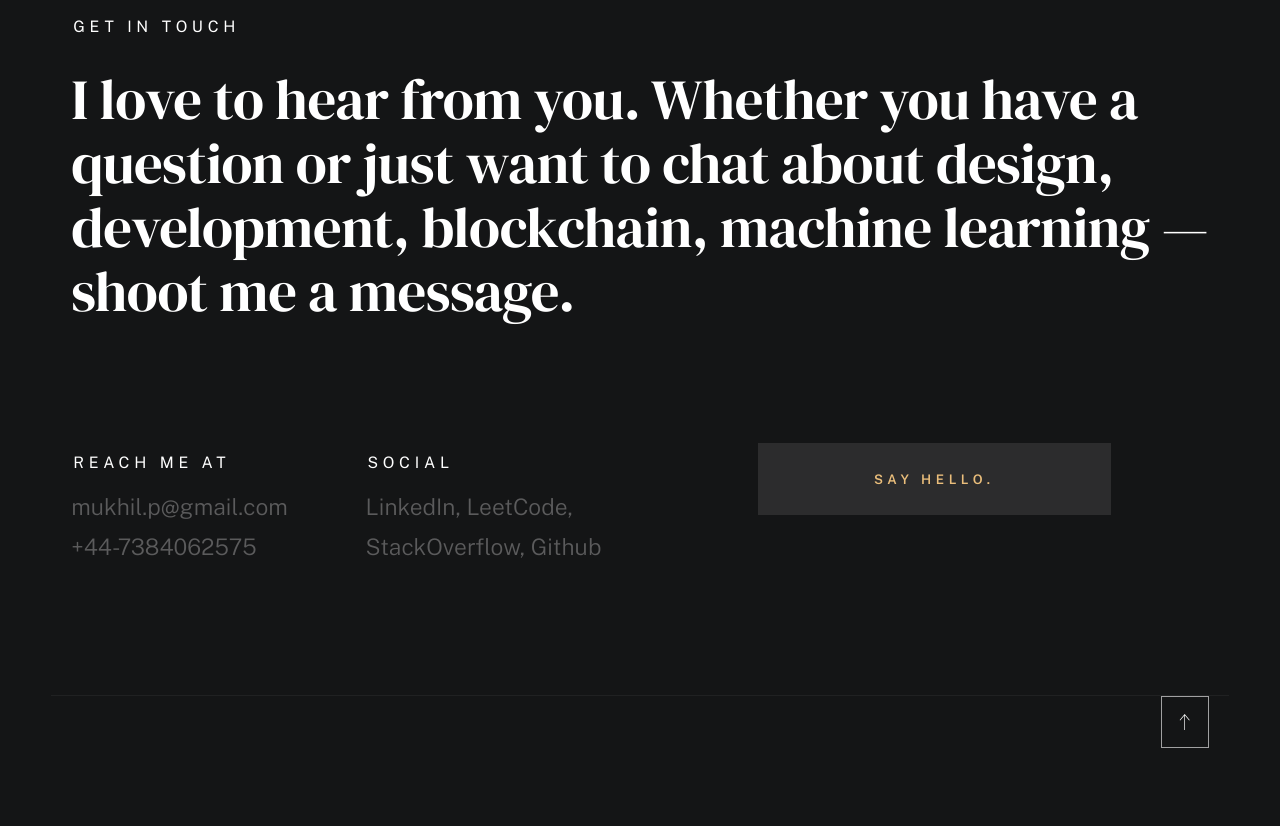
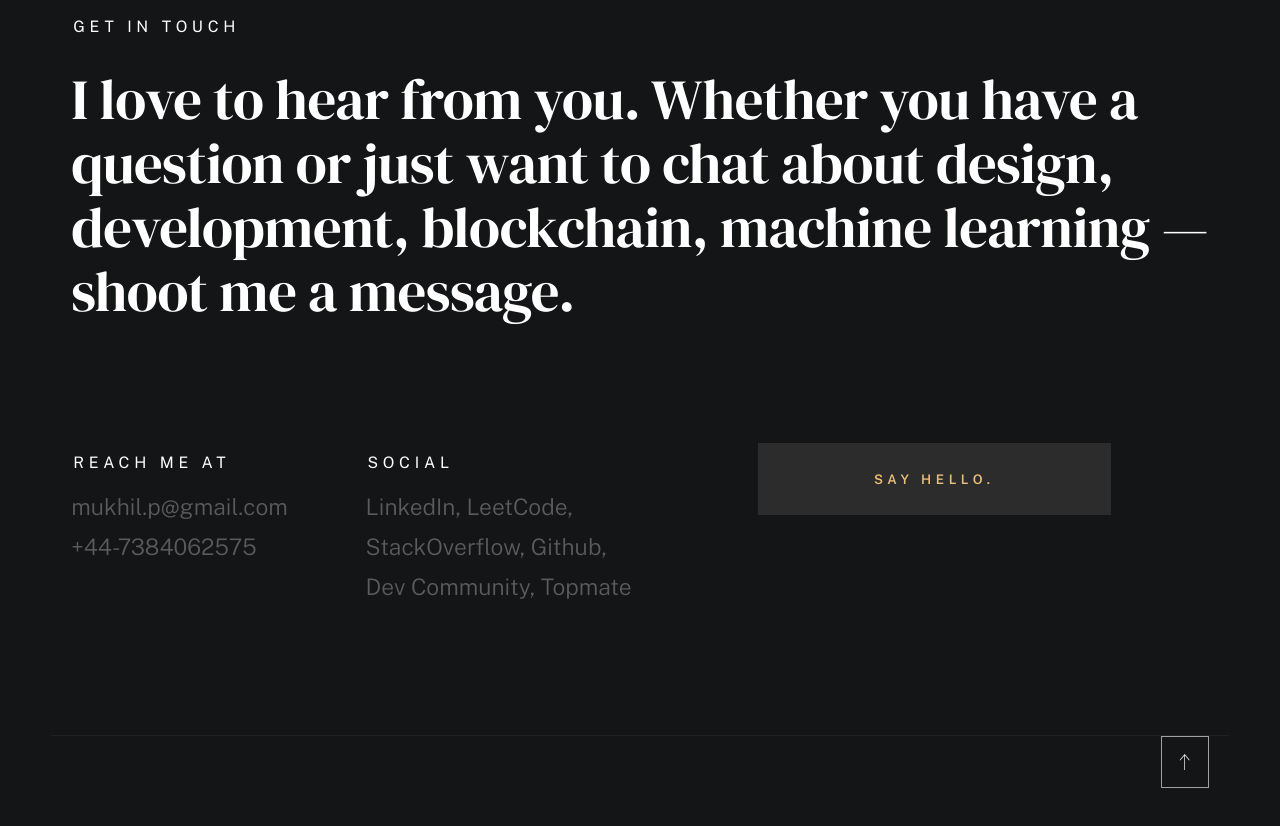
Before and after one commit to Mukhil-Padmanabhan/Mukhil-Padmanabhan, a plain HTML site: page index.html in a window 1280 px wide. Shown: the part 7400-8226 px from the top of the page. Drawn offline with nearby package versions, Linux system fonts and the light colour scheme; a web font is replaced by a local one.

Commit message:
Updated Social Links

```diff
--- a/index.html
+++ b/index.html
@@ -918,6 +918,8 @@
                             <li><a href="https://leetcode.com/MukhilP/">LeetCode</a></li>
                             <li><a href="https://stackoverflow.com/users/8008172/mukhil-p">StackOverflow</a></li>
                             <li><a href="https://github.com/Mukhil-Padmanabhan">Github</a></li>
+                            <li><a href="https://dev.to/mukhilpadmanabhan">Dev Community</a></li>
+                            <li><a href="https://topmate.io/mukhil_padmanabhan">Topmate</a></li>
                         </ul>
                     </div>
                     <div class="column lg-4 md-12 contact-block">
```
